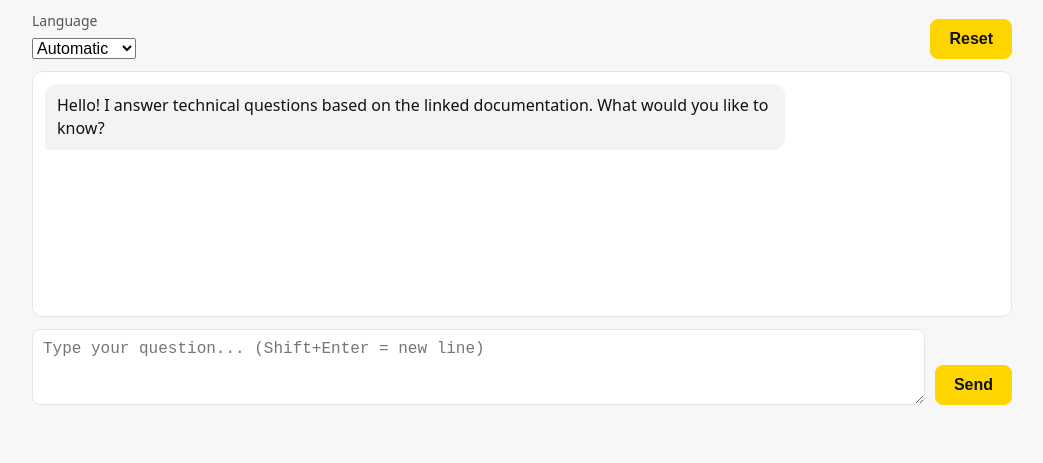
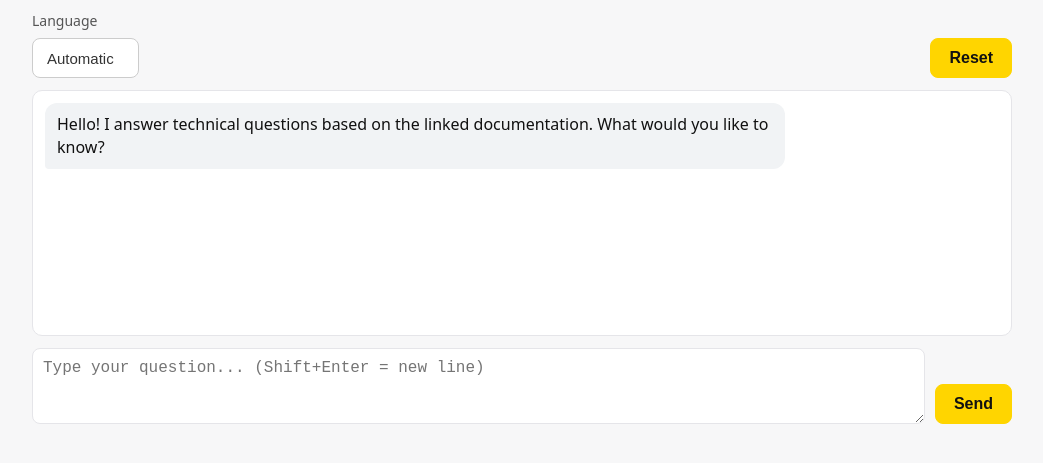
Before and after one commit to GwennVanthournout/Winsol-Socrates, a plain HTML site: page index.html in a window 1280 px wide. Shown: the part 177-640 px from the top of the page, without its empty margins (118-1161 px from the left). Drawn offline with Linux system fonts and the light colour scheme.

Commit message:
Update styles.css

```diff
--- a/styles.css
+++ b/styles.css
@@ -184,6 +184,33 @@ button:disabled {
   margin-top:6px;
 }
 
+/* --- Language selector in Winsol-stijl --- */
+#language, #lang, select#language {
+    font-size: 15px;
+    padding: 8px 14px;
+    border: 1px solid #ccc;
+    border-radius: 8px;     /* afgeronde hoeken */
+    background-color: #fff;
+    color: #333;
+    height: 40px;           /* iets hoger */
+    cursor: pointer;
+    appearance: none;       /* uniforme stijl */
+    -webkit-appearance: none;
+    -moz-appearance: none;
+}
+
+/* optioneel: hover */
+#language:hover, #lang:hover, select#language:hover {
+    border-color: #bbb;
+}
+
+/* optioneel: focus */
+#language:focus, #lang:focus, select#language:focus {
+    outline: 2px solid #ffcc00;     /* zachte Winsol-geel focusring */
+    border-color: #ffcc00;
+}
+
+
 /* ===== Responsive ===== */
 @media (max-width: 640px) {
   .hero {
```
